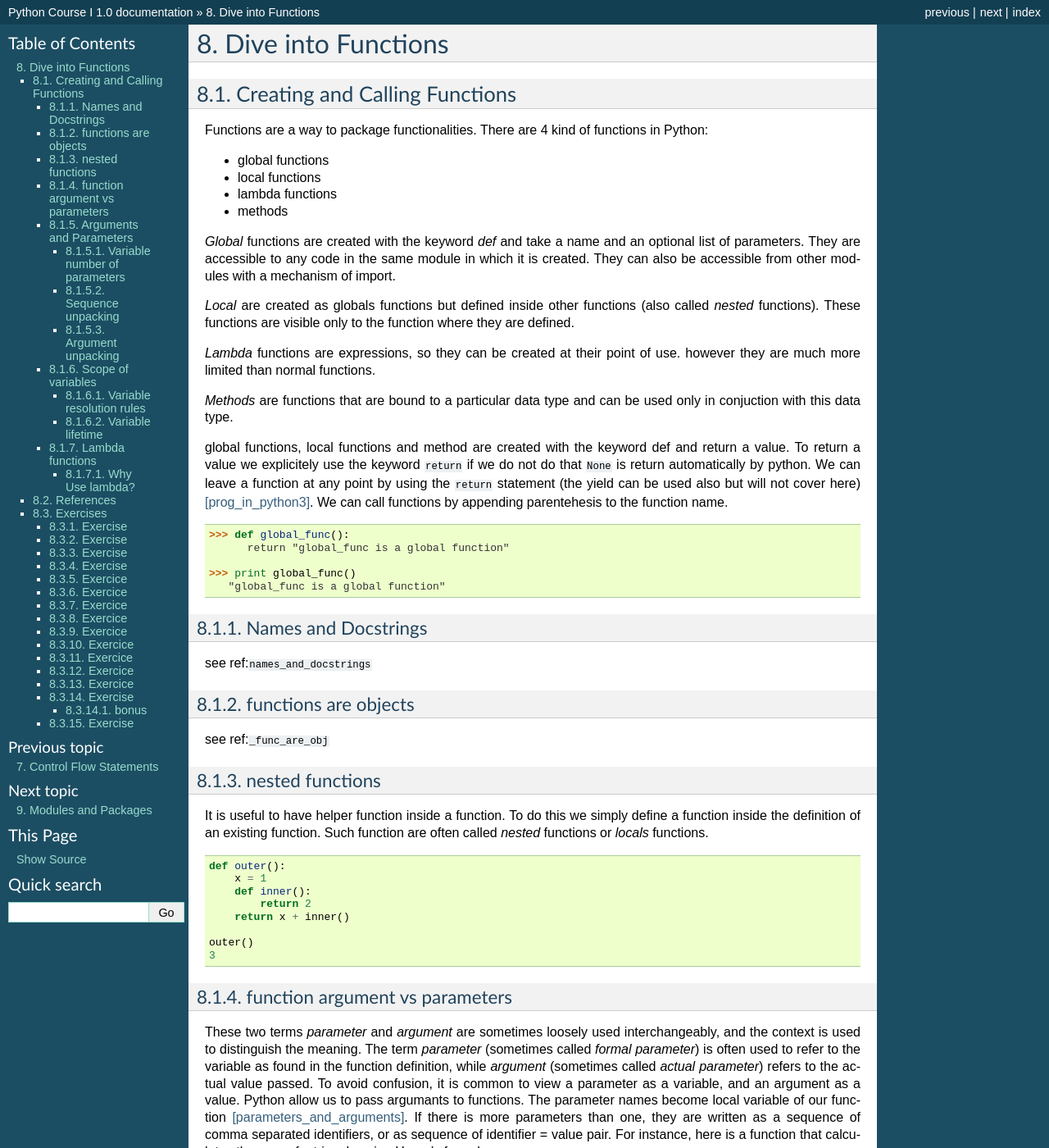
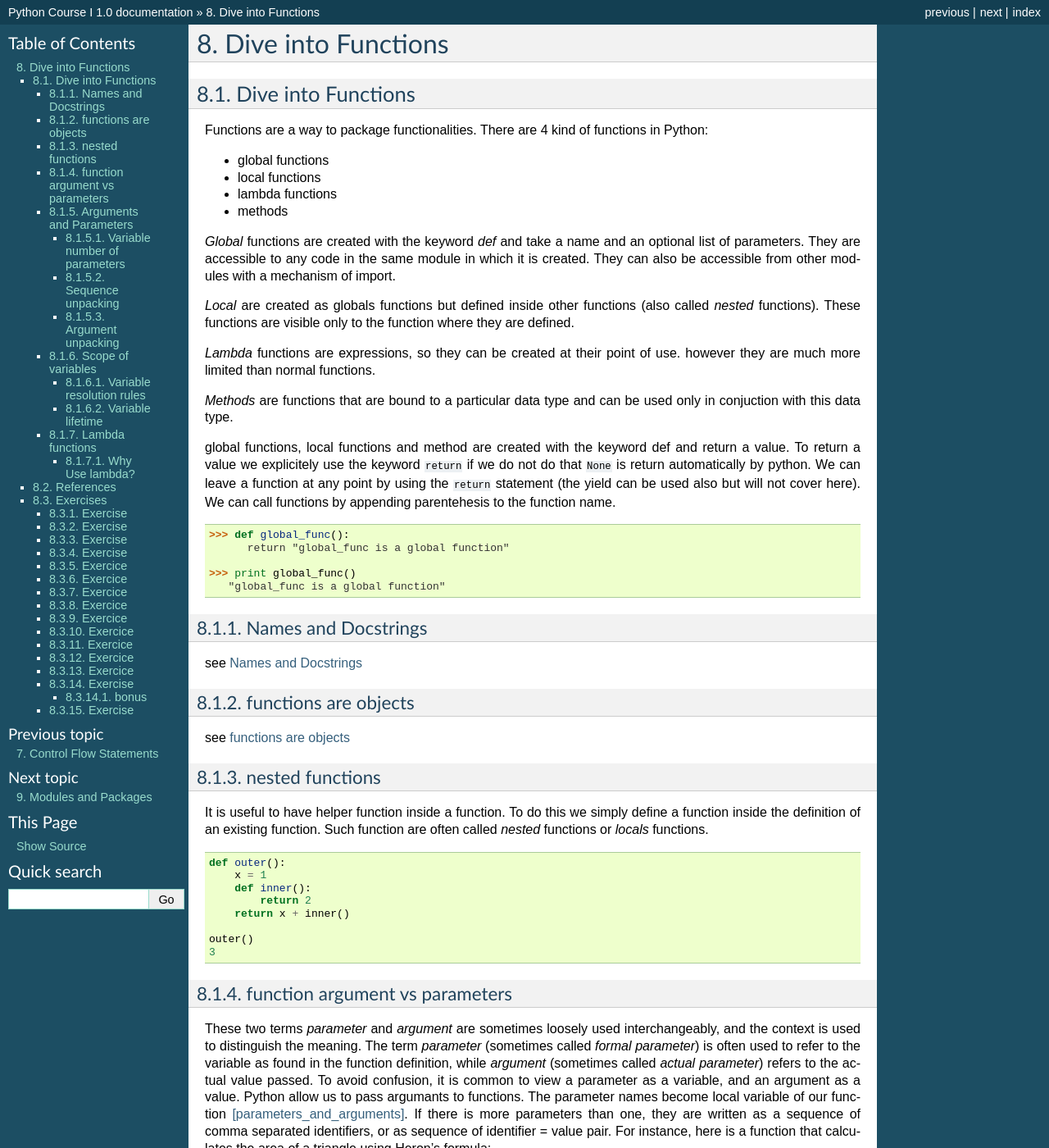
Before and after one commit to C3BI-pasteur-fr/python-course-1, a Sphinx documentation site: the page built from source/Dive_into_Functions.rst, in a window 1280 px wide and 1400 px high. Shown: the whole window at 82% size. Built offline with Sphinx 7.4.7, drawn with Linux system fonts in a browser that asks for light colours.

Commit message:
fix problems with references

```diff
--- a/source/Creating_and_Calling_Functions.rst
+++ b/source/Creating_and_Calling_Functions.rst
@@ -27,7 +27,7 @@ Note that def is a statement that works in a similar way to the assignment
 operator. When ``def`` is executed a function object is created and an object
 reference with the specified name is created and set to refer to the function
 object. Since functions are objects, they can be stored in collection data types
-and passed as arguments to other functions, as we will see in ref:`Dive_into_Funfuntions`.
+and passed as arguments to other functions, as we will see in :ref:`Dive_into_Functions`.
 
 We can leave a function at any point by using the ``return`` statement
 (the yield can be used also but will not cover here) [prog_in_python3]_.
--- a/source/Dive_into_Functions.rst
+++ b/source/Dive_into_Functions.rst
@@ -4,8 +4,8 @@
 Dive into Functions
 *******************
 
-Creating and Calling Functions
-==============================
+Dive into Functions
+===================
 
 Functions are a way to package functionalities. There are 4 kind of functions in Python:
 
@@ -28,7 +28,7 @@ however they are much more limited than normal functions.
 
 global functions, local functions and method are created with the keyword def and return a value.
 To return a value we explicitely use the keyword ``return`` if we do not do that ``None`` is return automatically by python.
-We can leave a function at any point by using the ``return`` statement (the yield can be used also but will not cover here) [prog_in_python3]_.
+We can leave a function at any point by using the ``return`` statement (the yield can be used also but will not cover here).
 We can call functions by appending parentehesis to the function name. ::
 
    >>> def global_func():
@@ -40,13 +40,13 @@ We can call functions by appending parentehesis to the function name. ::
 Names and Docstrings
 --------------------
 
-see ref:``names_and_docstrings``
+see :ref:`names_and_docstrings`
 
 
 functions are objects
 ---------------------
 
-see ref:``_func_are_obj``
+see :ref:`func_are_obj`
 
 
 nested functions
```
